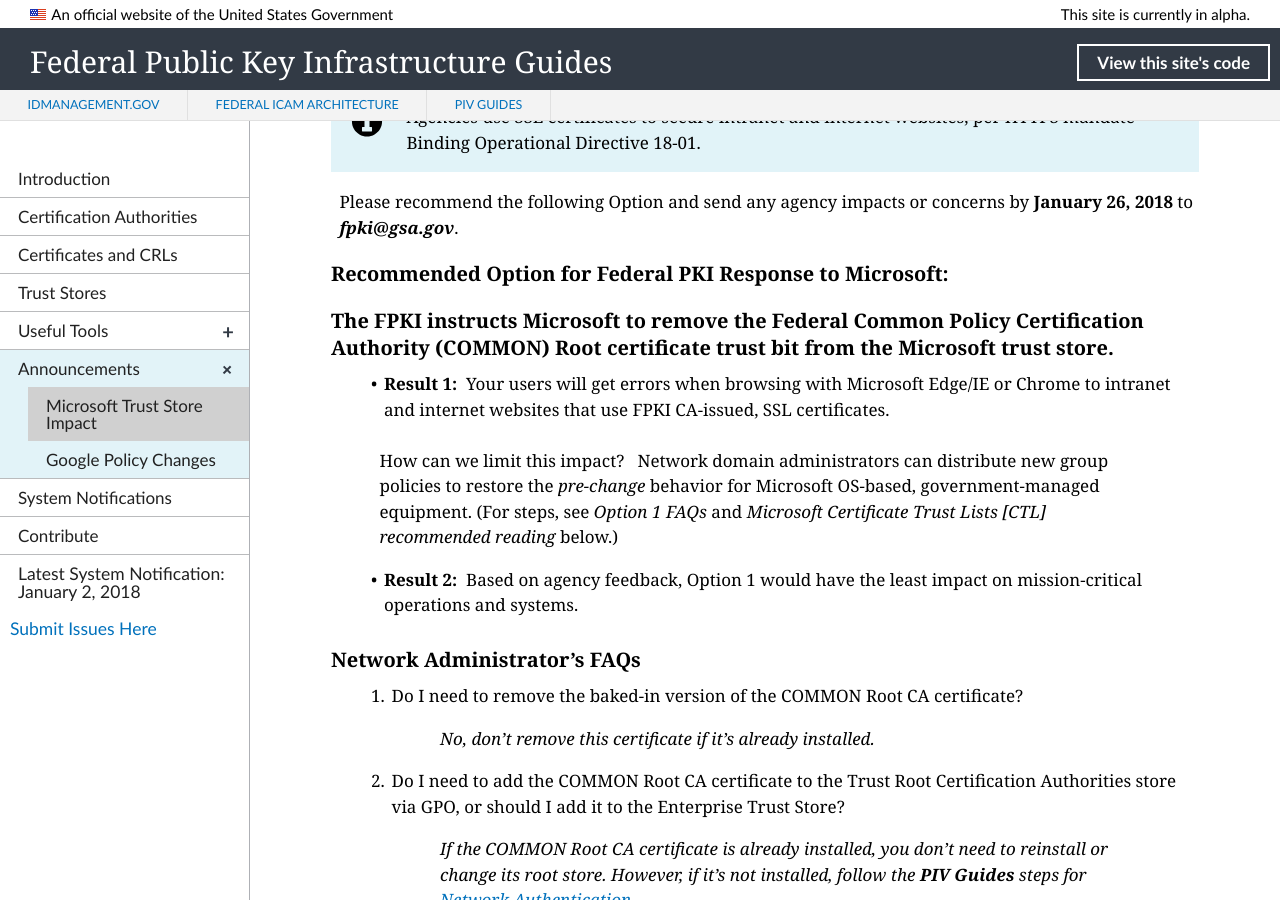
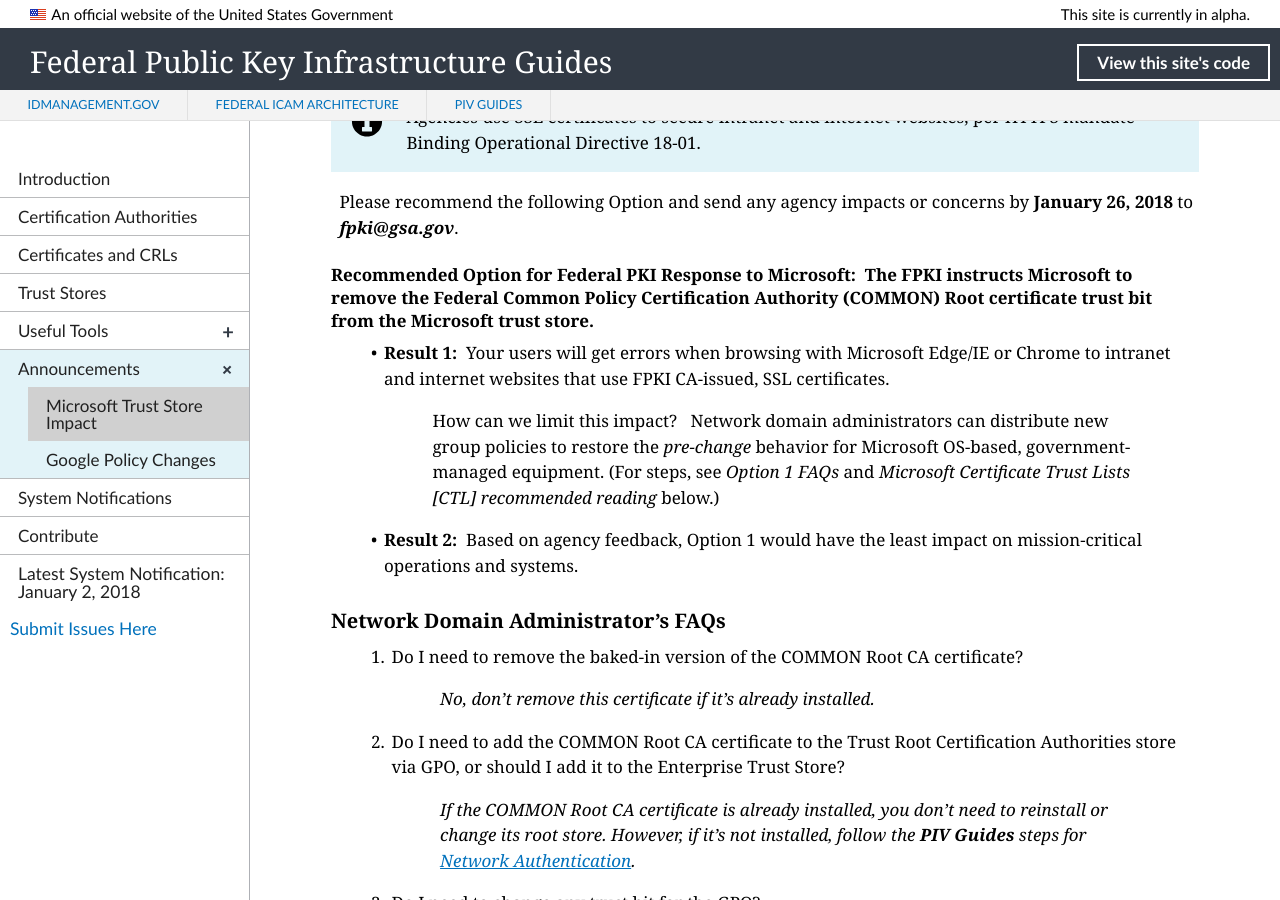
Before and after one commit to GSA/fpki-guides, a Jekyll site: the page built from _announcements/01_microsoft_constraint.md, in a window 1280 px wide and 900 px high, scrolled down 428 px. Built offline with Jekyll 4.4.1, drawn with Linux system fonts in a browser that asks for light colours; nearby versions of some CDN libraries; library files that are not in the unit come from our copies.

Commit message:
Update 01_microsoft_constraint.md
Format

```diff
--- a/_announcements/01_microsoft_constraint.md
+++ b/_announcements/01_microsoft_constraint.md
@@ -14,15 +14,12 @@
 
 Please recommend the following Option and send any agency impacts or concerns by **January 26, 2018** to **_fpki@gsa.gov_**.
 
-### Recommended Option for Federal PKI Response to Microsoft:
-### The FPKI instructs Microsoft to remove the Federal Common Policy Certification Authority (COMMON) Root certificate trust bit from the Microsoft trust store.<br>
+#### Recommended Option for Federal PKI Response to Microsoft:&nbsp;&nbsp;The FPKI instructs Microsoft to remove the Federal Common Policy Certification Authority (COMMON) Root certificate trust bit from the Microsoft trust store.<br>
 * **Result 1:**&nbsp;&nbsp;Your users will get errors when browsing with Microsoft Edge/IE or Chrome to intranet and internet websites that use FPKI CA-issued, SSL certificates.
-
 > How can we limit this impact? &nbsp;&nbsp;Network domain administrators can distribute new group policies to restore the _pre-change_ behavior for Microsoft OS-based, government-managed equipment. (For steps, see _Option 1 FAQs_ and _Microsoft Certificate Trust Lists [CTL] recommended reading_ below.)
-
 * **Result 2:**&nbsp;&nbsp;Based on agency feedback, Option 1 would have the least impact on mission-critical operations and systems.
 
-### Network Administrator's FAQs
+### Network Domain Administrator's FAQs
 
 1. Do I need to remove the baked-in version of the COMMON Root CA certificate?
 > _No, don't remove this certificate if it's already installed._
```
